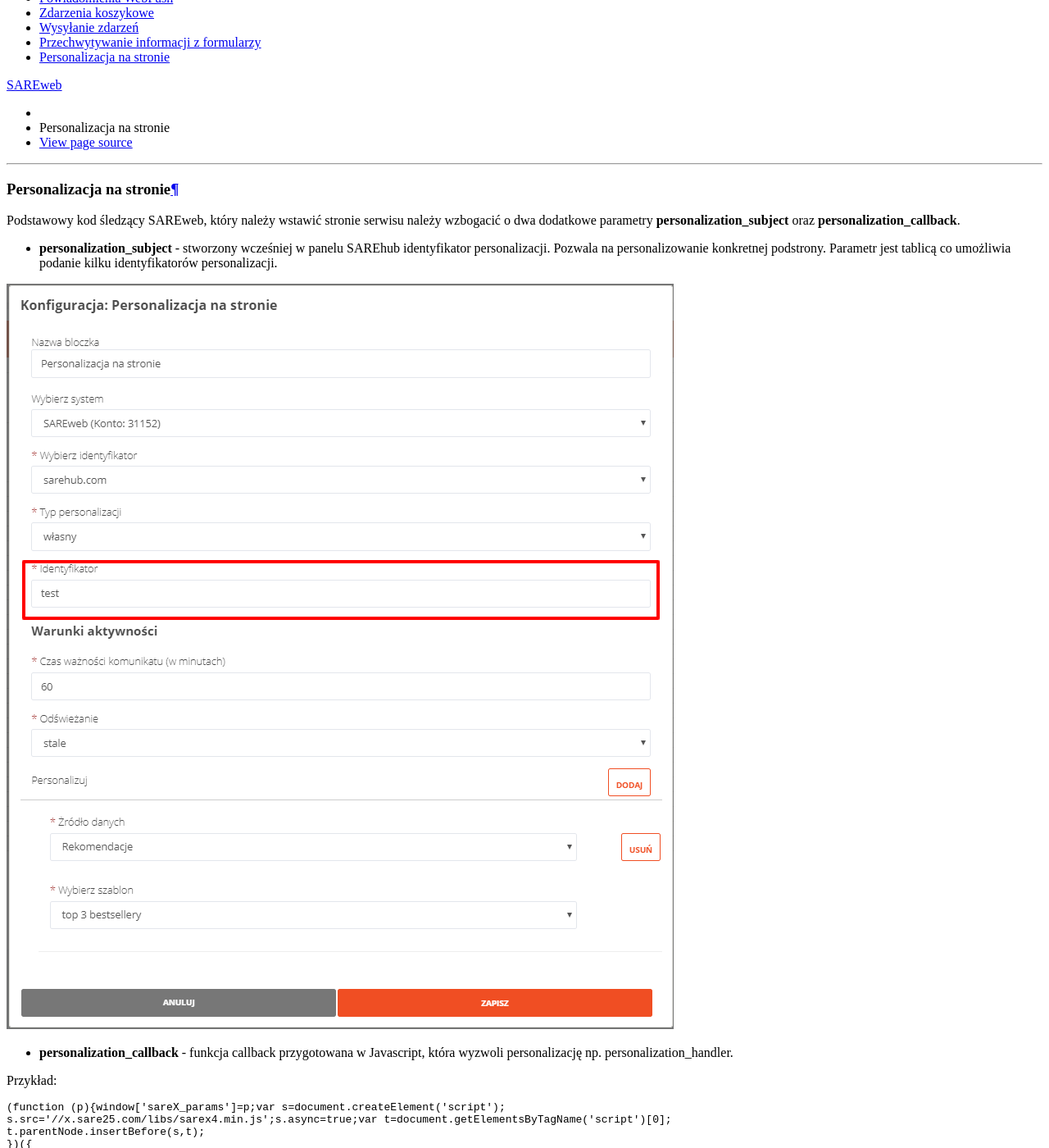
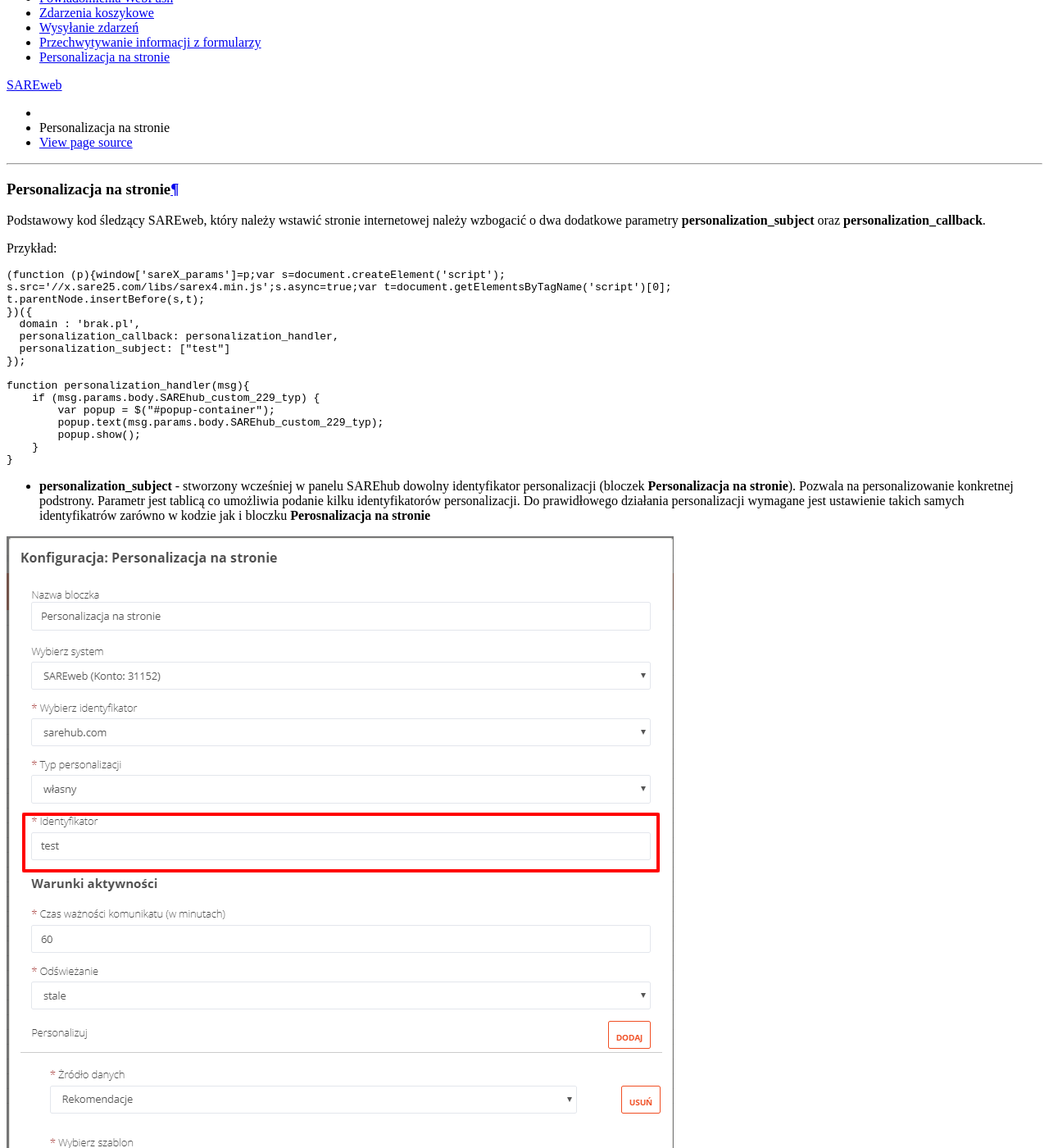
Before and after one commit to SAREhub/sareweb_docs, a Sphinx documentation site: the page built from docs/personalization.rst, in a window 1280 px wide and 1400 px high, scrolled down 292 px. Shown: the whole window at 82% size. Built offline with Sphinx 7.4.7 and the Read the Docs theme 2.0.0, drawn with Linux system fonts in a browser that asks for light colours; comment, search, counter and statistics services are not loaded; some of the changed text lies outside the part shown.

Commit message:
Added example image in Personalization and change description

```diff
--- a/docs/personalization.rst
+++ b/docs/personalization.rst
@@ -1,19 +1,7 @@
 Personalizacja na stronie
 =======================================
 
-Podstawowy kod śledzący SAREweb, który należy wstawić stronie serwisu należy wzbogacić o dwa dodatkowe parametry **personalization_subject** oraz **personalization_callback**.
-
-- **personalization_subject** - stworzony wcześniej w panelu SAREhub identyfikator personalizacji. Pozwala na personalizowanie konkretnej podstrony. Parametr jest tablicą co umożliwia podanie kilku identyfikatorów personalizacji.
-
-
-.. image:: _static/personalizcja.png
-
-
-- **personalization_callback** - funkcja callback przygotowana w Javascript, która wyzwoli personalizację np. personalization_handler.
-
-
-
-
+Podstawowy kod śledzący SAREweb, który należy wstawić stronie internetowej należy wzbogacić o dwa dodatkowe parametry **personalization_subject** oraz **personalization_callback**.
 
 Przykład:
 
@@ -37,4 +25,8 @@ Przykład:
     }
 
 
-Użyty parametr SAREhub_custom_229_typ jest przykładem, w panelu SAREhub można wyświtlić dostępne parametry dla personalizacji.
+- **personalization_subject** - stworzony wcześniej w panelu SAREhub dowolny identyfikator personalizacji (bloczek **Personalizacja na stronie**). Pozwala na personalizowanie konkretnej podstrony. Parametr jest tablicą co umożliwia podanie kilku identyfikatorów personalizacji. Do prawidłowego działania personalizacji wymagane jest ustawienie takich samych identyfikatrów zarówno w kodzie jak i bloczku **Perosnalizacja na stronie**
+
+.. image:: _static/personalizcja.png
+
+- **personalization_callback** - funkcja callback przygotowana w Javascript, która wyzwoli personalizację np. personalization_handler.
```
